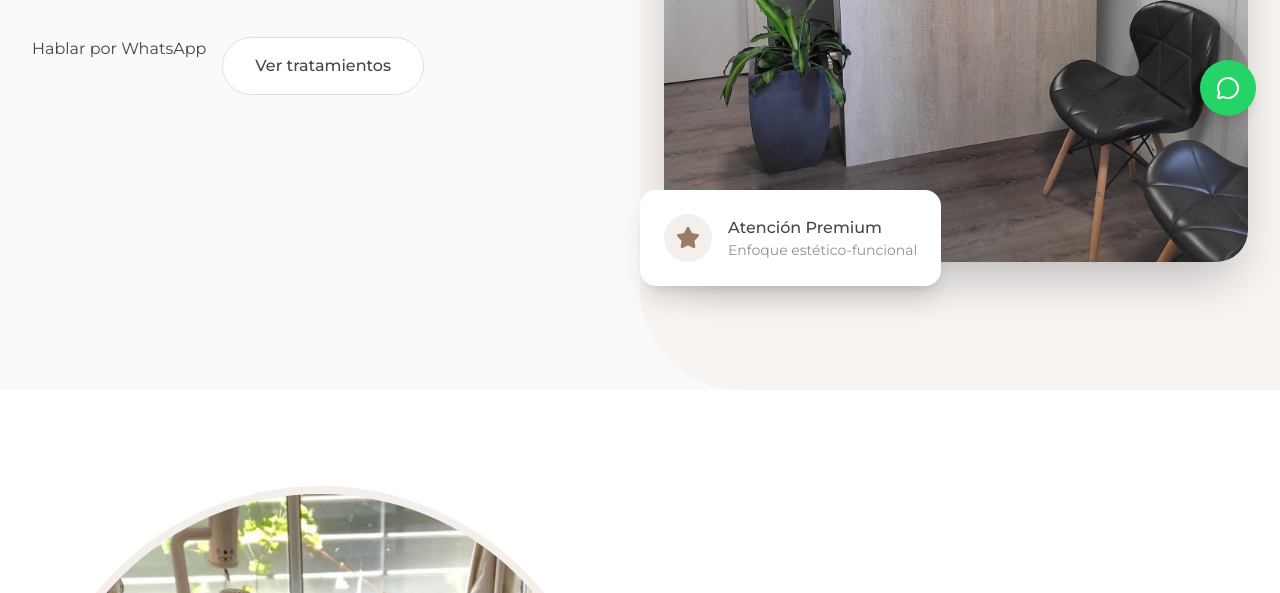
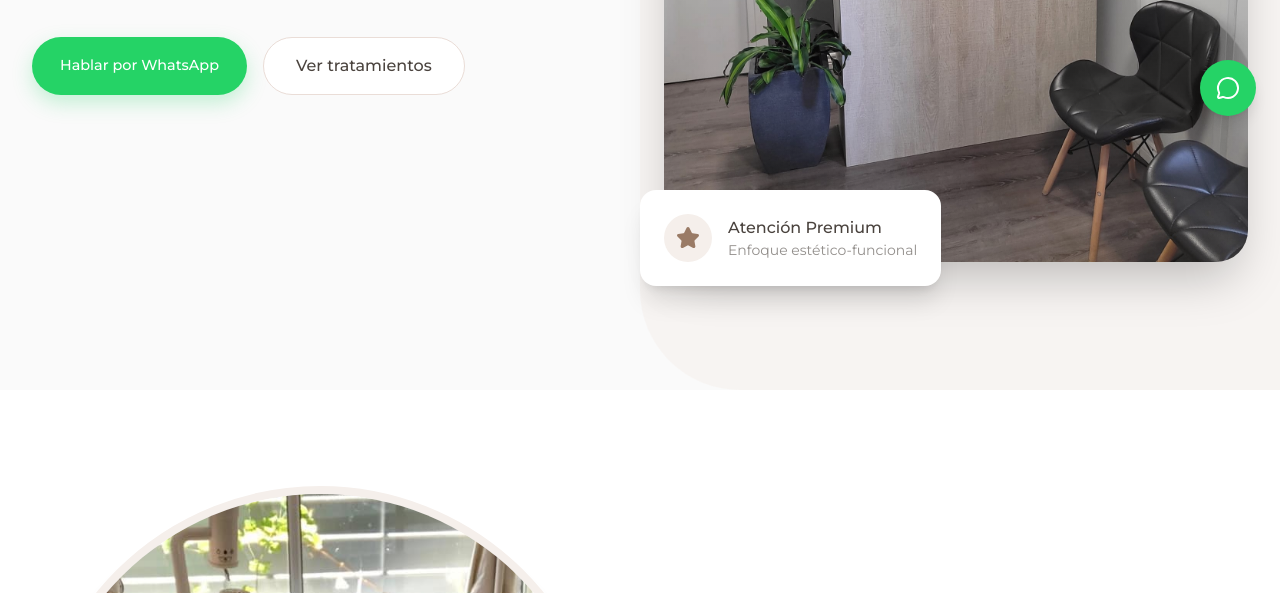
Before and after one commit to SiteFlowuy/micaela-burgueno, a plain HTML site: page index.html in a window 1280 px wide. Shown: the part 660-1253 px from the top of the page. Drawn offline with nearby package versions, Linux system fonts and the light colour scheme.

Commit message:
boton whatsapp hero

```diff
--- a/index.html
+++ b/index.html
@@ -80,7 +80,7 @@
                     </p>
                     <div class="flex flex-col sm:flex-row gap-4 justify-center lg:justify-start">
                         <a href="https://wa.me/59899842588?text=Hola%2C%20te%20escribo%20desde%20la%20web.%20Me%20gustar%C3%ADa%20consultar%20por%20una%20atenci%C3%B3n." target="_blank"
-                         rel="noopener noreferrer" class="btn-primary">Hablar por WhatsApp</a>
+                         rel="noopener noreferrer" class="whatsapp-btn">Hablar por WhatsApp</a>
                         <a href="#tratamientos" class="bg-white border border-nude-300 text-nude-900 px-8 py-4 rounded-full text-base font-medium hover:bg-nude-100 transition-all flex items-center justify-center">
                             Ver tratamientos
                         </a>
@@ -608,12 +608,13 @@ Trabajo con un enfoque integral: no solo busco mejorar la salud bucal, sino tamb
 </div>
 
   <!-- Bottom Footer -->
-<div class="border-t border-nude-100 pt-6 mt-8 text-center">
+<div class="border-t border-nude-100 pt-6 mt-8 flex flex-col items-center text-center">
+
   <p class="text-xs text-nude-900/50 font-light">
     © 2026 Dra. Micaela Burgueño. Todos los derechos reservados.
   </p>
 
-  <p class="text-xs text-nude-900/40 mt-2 font-light">
+  <p class="text-xs text-nude-900/40 mt-2 font-light max-w-md">
     Los resultados pueden variar según cada paciente. Se requiere evaluación profesional previa.
   </p>
 
@@ -623,6 +624,7 @@ Trabajo con un enfoque integral: no solo busco mejorar la salud bucal, sino tamb
       SiteFlow Design
     </a>
   </p>
+
 </div>
 
 </footer>
--- a/styles.css
+++ b/styles.css
@@ -340,3 +340,23 @@ img {
   background: #EADDD7;
   transform: translateY(-2px);
 }
+
+.whatsapp-btn {
+  display: inline-flex;
+  align-items: center;
+  justify-content: center;
+  background: #25D366;
+  color: white;
+  padding: 14px 28px;
+  border-radius: 999px;
+  font-size: 0.9rem;
+  font-weight: 500;
+  transition: all 0.25s ease;
+  box-shadow: 0 8px 20px rgba(37, 211, 102, 0.25);
+}
+
+.whatsapp-btn:hover {
+  background: #1ebe5d;
+  transform: translateY(-2px);
+  box-shadow: 0 12px 24px rgba(37, 211, 102, 0.35);
+}
```
